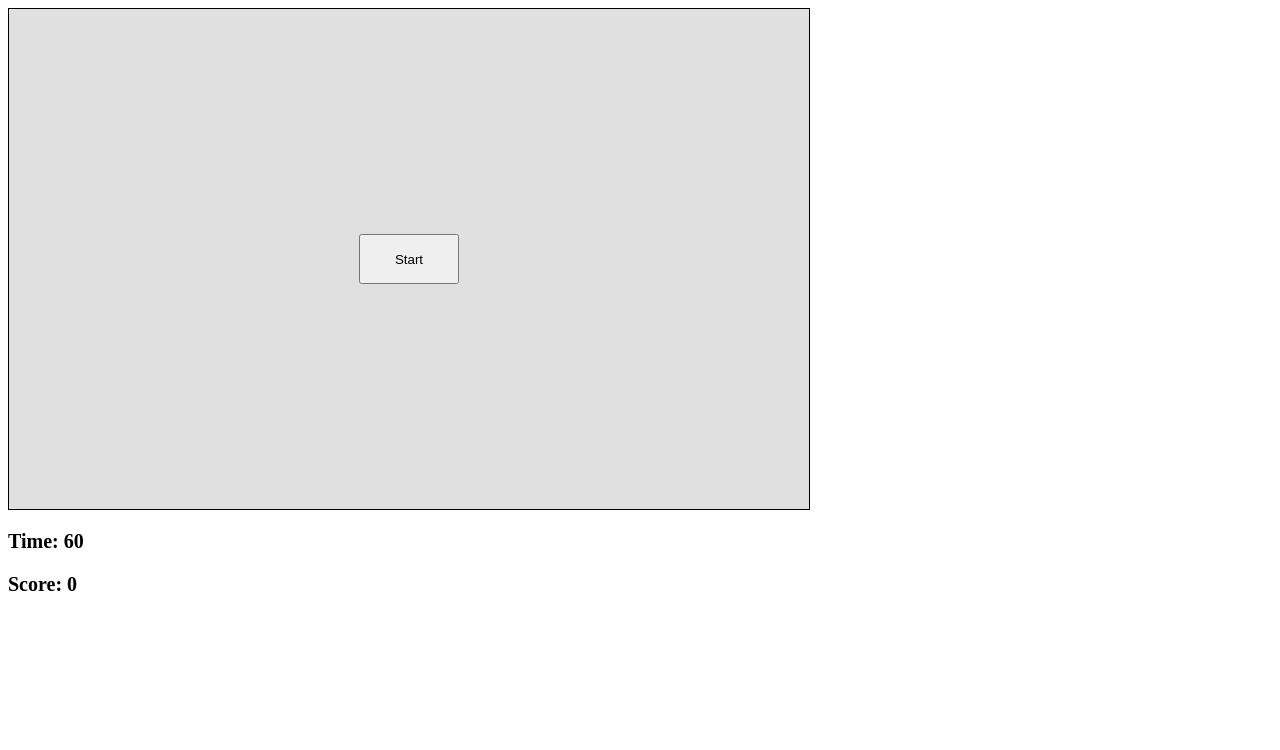
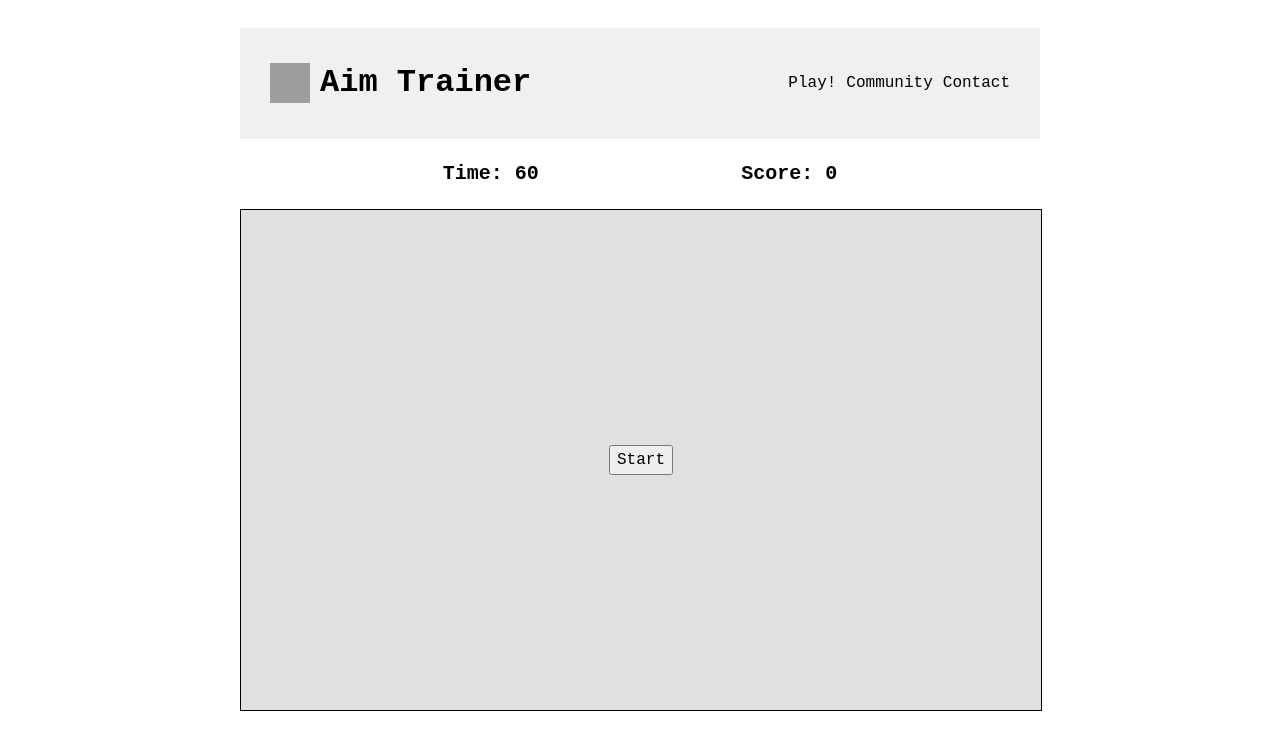
Before and after one commit to yurivasilchenko/yurivasilchenko.github.io, a plain HTML site: page index.html in a window 1280 px wide. Drawn offline with Linux system fonts and the light colour scheme; grey boxes are pictures that could not be loaded.

Commit message:
Added more responsive desing

```diff
--- a/index.html
+++ b/index.html
@@ -5,7 +5,33 @@
     <title>Aim Trainer</title>
     <link rel="stylesheet" href="styles.css" type="text/css">
 </head>
+
+
 <body>
+<div class="app">
+
+
+
+    <header class="header">
+        <div class="header-left">
+            <img src="https://img.favpng.com/13/16/7/bullseye-computer-icons-font-awesome-shooting-target-png-favpng-LQW94ceyXaUG8aDiXbE79hBsd.jpg" alt="Icon">
+            <h1>Aim Trainer</h1>
+        </div>
+        <div class="header-right">
+            <ul>
+                <li>Play!</li>
+                <li>Community</li>
+                <li>Contact</li>
+            </ul>
+        </div>
+    </header>
+
+    <div class="game-stats">
+        <p id="timer">Time: <span id="time-remaining">60</span> </p>
+        <p id="score">Score: <span id="current-score">0</span> </p>
+    </div>
+
+
 <div id="game-container">
 
     <button id="start-button">Start</button>
@@ -21,9 +47,8 @@
     </div>
 </div>
 
-<div>
-    <p id="timer">Time: <span id="time-remaining">60</span> </p>
-    <p id="score">Score: <span id="current-score">0</span> </p>
+
+
 </div>
 
 <script src=index.js></script>
--- a/styles.css
+++ b/styles.css
@@ -1,26 +1,72 @@
+.header {
+    display: flex;
+    align-items: center;
+    justify-content: space-between;
+    background-color: #f0f0f0;
+    padding: 10px;
+}
+
+.header-left {
+    font-size: 16px;
+    font-weight: 400;
+    line-height: 1.5;
+    font-family: monospace;
+    margin-left: 20px;
+    display: flex;
+    align-items: center;
+}
+
+.header-left img {
+    width: 40px;
+    height: 40px;
+    margin-right: 10px;
+}
+
+.header-right ul {
+    margin-right: 20px;
+    display: flex;
+    list-style: none;
+    padding: 0;
+}
+
+.header-right li {
+    font-size: 16px;
+    font-weight: 400;
+    line-height: 1.5;
+    font-family: monospace;
+    margin-left: 10px;
+    cursor: pointer;
+}
+
+/* Body Styles */
+
+.app {
+    width: 100%;
+    max-width: 800px;
+    margin: 0 auto;
+    padding: 20px;
+}
+
 #game-container {
     position: relative;
-    width: 800px;
+    width: 100%;
+    max-width: 800px;
     height: 500px;
     background-color: #e0e0e0;
     border: 1px solid #000;
     cursor: crosshair;
-
-
-
-}
-button {
-    height: 50px;
-    width: 100px;
 }
 
-#start-button{
+#start-button {
+    font-size: 16px;
+    font-weight: 400;
+    line-height: 1.5;
+    font-family: monospace;
     position: absolute;
     top: 50%;
     left: 50%;
     transform: translate(-50%, -50%);
     cursor: pointer;
-
 }
 
 .target {
@@ -33,7 +79,8 @@ button {
     border: none;
 }
 
-#timer, #score {
+#timer,
+#score {
     font-size: 20px;
     font-weight: bold;
 }
@@ -49,7 +96,44 @@ button {
     transform: translate(-50%, -50%);
 }
 
+.game-stats {
+    display: flex;
+    align-items: flex-start;
+    justify-content: space-evenly;
+    font-size: 16px;
+    font-weight: 400;
+    line-height: 1.5;
+    font-family: monospace;
+}
+
 #retry-button {
+    font-size: 16px;
+    font-weight: 400;
+    line-height: 1.5;
+    font-family: monospace;
     margin-top: 10px;
     cursor: pointer;
 }
+
+/* Media Queries */
+
+@media screen and (max-width: 768px) {
+    .header-left,
+    .header-right {
+        display: none;
+    }
+
+    .header {
+        justify-content: center;
+    }
+
+    .header h1 {
+        margin: 0;
+    }
+
+    #game-container,
+    .app {
+        width: 100%;
+        max-width: none;
+    }
+}
```
